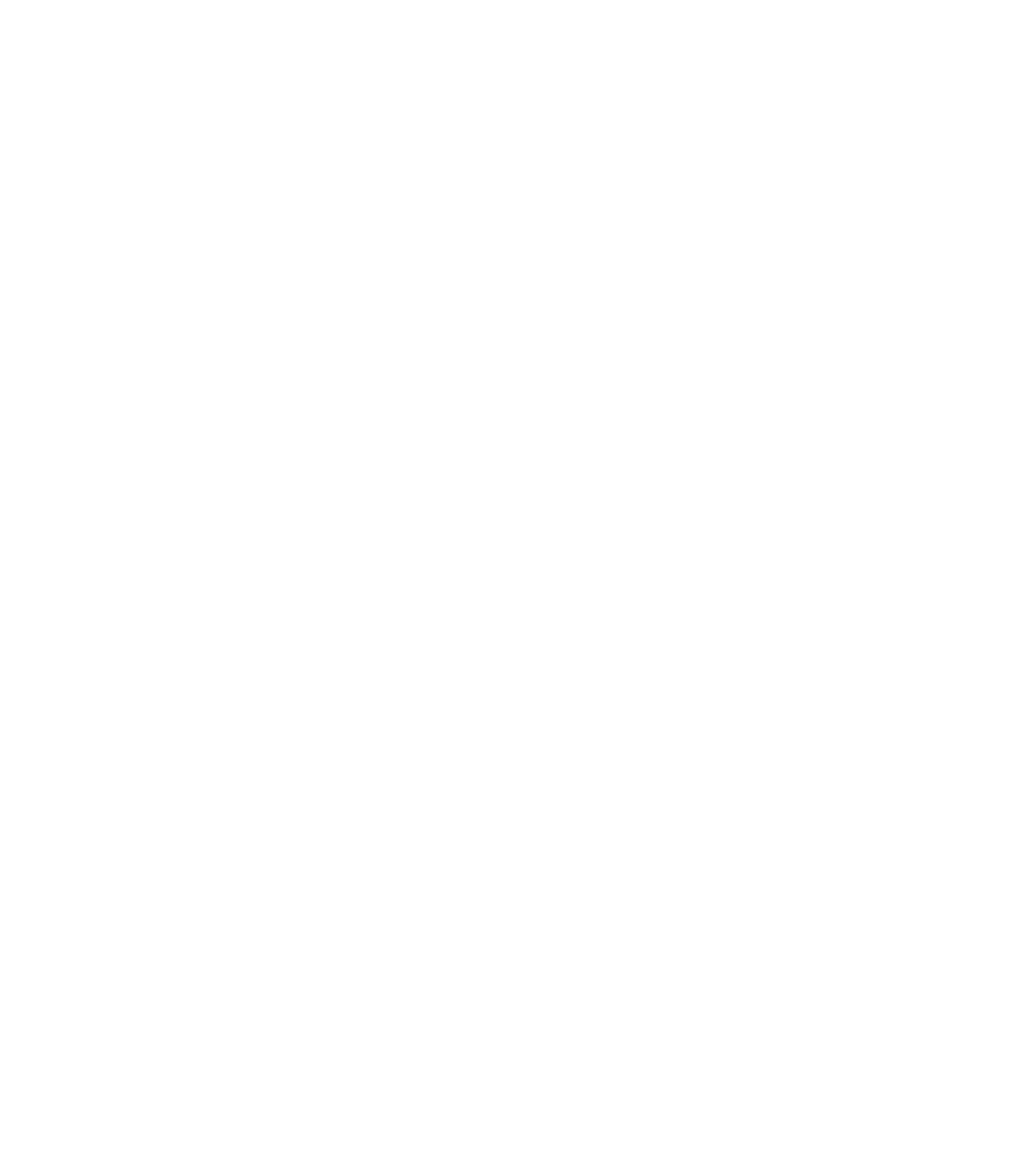
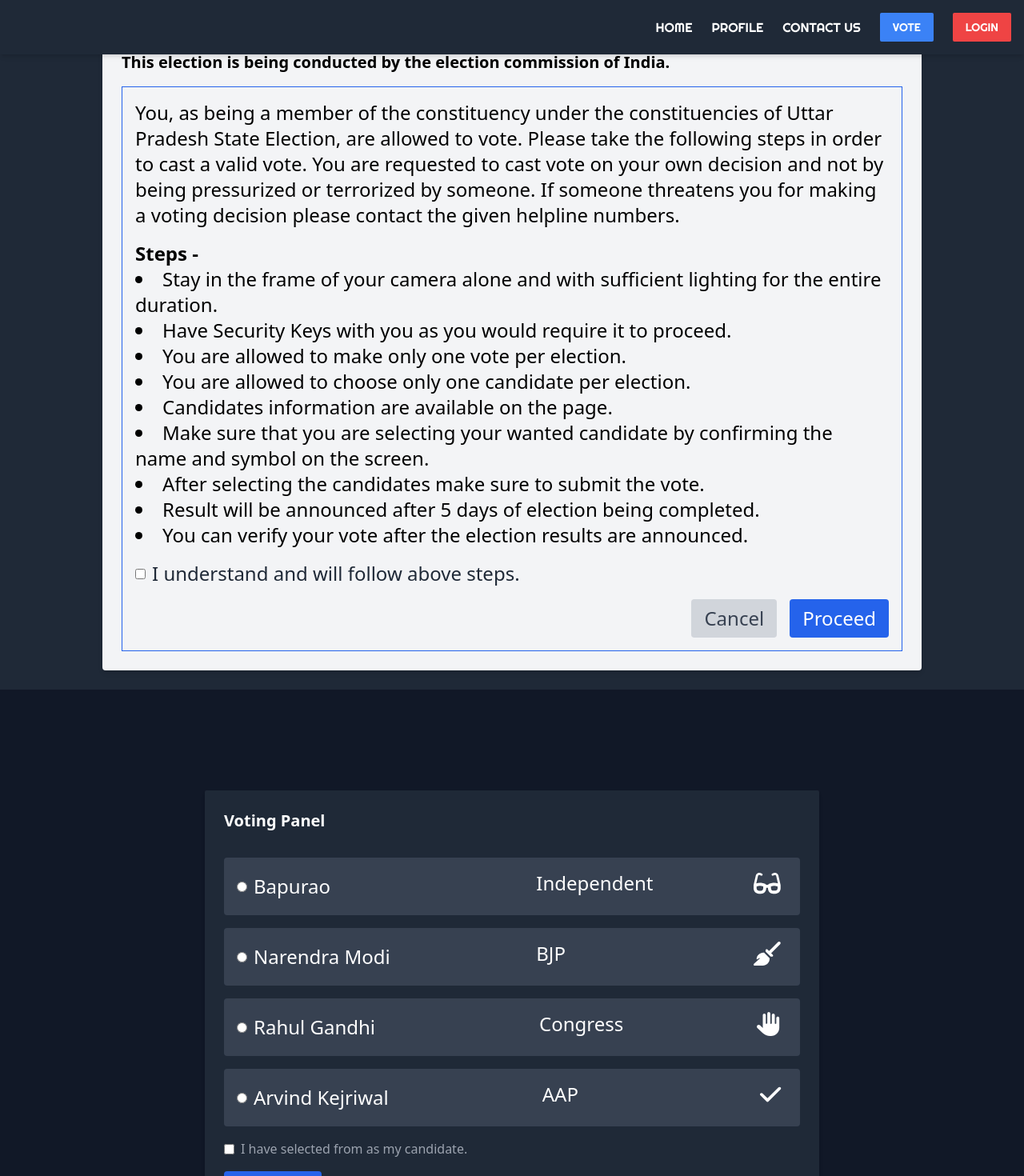
Before and after one commit to afzaljadoon/myfyp, a React (Create React App) app: page /voting in a window 1280 px wide. Before the commit this address had no page. Shown: the top 1470 px of the page at 80% size. Before the commit the page ends 800 px from the top, so only its background shows below. Built offline with nearby package versions, Linux system fonts and the light colour scheme.

Commit message:
Added some other components

```diff
--- a/package.json
+++ b/package.json
@@ -3,6 +3,9 @@
   "version": "0.1.0",
   "private": true,
   "dependencies": {
+    "@fortawesome/fontawesome-svg-core": "^6.6.0",
+    "@fortawesome/free-solid-svg-icons": "^6.6.0",
+    "@fortawesome/react-fontawesome": "^0.2.2",
     "@testing-library/jest-dom": "^5.17.0",
     "@testing-library/react": "^13.4.0",
     "@testing-library/user-event": "^13.5.0",
--- a/src/App.js
+++ b/src/App.js
@@ -4,6 +4,7 @@
 import Login from './components/Login'
 import Contact from './components/Contact'
 import Proelection from './components/Proelection'
+import Voting from './components/Voting'
 import React from 'react';
 
 function App() {
@@ -18,7 +19,7 @@
         <Route path="/contact" element={<Contact />} />
         <Route path="/login" element={<Login />} />
         <Route path="/proelection" element={<Proelection />} />
-        {/* <Route path="/voting" element={<Voting />} /> */}
+        <Route path="/voting" element={<Voting />} />
 
         </Routes>
     </div>
--- /dev/null
+++ b/src/components/Rules.js
@@ -0,0 +1,69 @@
+import React from 'react';
+
+const Rules = () => {
+  return (
+    <div className="min-h-screen bg-gray-800 flex flex-col items-center justify-center p-6">
+      <div className="bg-gray-100 p-6 rounded shadow-md w-full max-w-5xl text-lg sm:text-xl lg:text-2xl">
+        <h1 className="text-base sm:text-lg lg:text-xl font-bold mb-4 mt-4">
+          This election is being conducted by the election commission of India.
+        </h1>
+        <div className="border border-blue-600 p-4">
+          <p className="mb-4">
+            You, as being a member of the constituency under the constituencies
+            of Uttar Pradesh State Election, are allowed to vote. Please take
+            the following steps in order to cast a valid vote. You are requested
+            to cast vote on your own decision and not by being pressurized or
+            terrorized by someone. If someone threatens you for making a voting
+            decision please contact the given helpline numbers.
+          </p>
+          <p className="font-semibold">Steps -</p>
+          <ul className="list-disc list-inside mb-4">
+            <li>
+              Stay in the frame of your camera alone and with sufficient
+              lighting for the entire duration.
+            </li>
+            <li>
+              Have Security Keys with you as you would require it to proceed.
+            </li>
+            <li>You are allowed to make only one vote per election.</li>
+            <li>You are allowed to choose only one candidate per election.</li>
+            <li>Candidates information are available on the page.</li>
+            <li>
+              Make sure that you are selecting your wanted candidate by
+              confirming the name and symbol on the screen.
+            </li>
+            <li>
+              After selecting the candidates make sure to submit the vote.
+            </li>
+            <li>
+              Result will be announced after 5 days of election being completed.
+            </li>
+            <li>
+              You can verify your vote after the election results are announced.
+            </li>
+          </ul>
+          <div className="flex items-center mb-4">
+            <input
+              type="checkbox"
+              className="mr-2"
+              id="understand"
+            />
+            <label htmlFor="understand" className="text-gray-800">
+              I understand and will follow above steps.
+            </label>
+          </div>
+          <div className="flex flex-col sm:flex-row justify-end space-y-4 sm:space-y-0 sm:space-x-4">
+            <button className="bg-gray-300 text-gray-700 px-4 py-2 rounded w-full sm:w-auto">
+              Cancel
+            </button>
+            <button className="bg-blue-600 text-white px-4 py-2 rounded w-full sm:w-auto">
+              Proceed
+            </button>
+          </div>
+        </div>
+      </div>
+    </div>
+  );
+};
+
+export default Rules;
--- /dev/null
+++ b/src/components/Voting.js
@@ -0,0 +1,18 @@
+import React from 'react'
+import Rules from './Rules'
+import Votingpanel from './Votingpanel'
+import Footer from './Footer';
+import Header from './Header';
+
+const Voting = () => {
+  return (
+    <div>
+      <Header />
+      <Rules />
+      <Votingpanel />
+      <Footer />
+    </div>
+  )
+}
+
+export default Voting
--- /dev/null
+++ b/src/components/Votingpanel.js
@@ -0,0 +1,119 @@
+import React, { useState } from 'react';
+import { FontAwesomeIcon } from '@fortawesome/react-fontawesome';
+import { faCheck, faGlasses } from '@fortawesome/free-solid-svg-icons';
+import { faBroom, faHandPaper } from '@fortawesome/free-solid-svg-icons';
+
+const candidates = [
+  {
+    name: 'Bapurao',
+    party: 'Independent',
+    details: {
+      name: 'Bapurao Ganpatrao Apte',
+      age: 58,
+      party: 'Independent',
+      education: 'BA (English Hons.)',
+    },
+    icon: faGlasses,
+  },
+  {
+    name: 'Narendra Modi',
+    party: 'BJP',
+    details:{
+        name: "Narendra Damodardas Modi",
+        age: 73,
+        party: "Bharatiya Janta Party",
+        education: "M.A (Political Science from Gujarat University.)",
+    },
+    icon: faBroom,
+  },
+  {
+    name: 'Rahul Gandhi',
+    party: 'Congress',
+    details:{
+        name: "Rahul Rajiv Gandhi",
+        age: 52,
+        party: "Indian National Congress",
+        education: "M.Phil (Trinity College, Cambridge in 1995)",
+    },
+    icon: faHandPaper,
+  },
+  {
+    name: 'Arvind Kejriwal',
+    party: 'AAP',
+    details:{
+        name: "Arvind Kerjriwal",
+        age: 56,
+        party: "Aam Aadmi Party",
+        education: "B.S (Mechanical Engineering From The Indian Institute of Technology, Kharagpur)",
+    },
+    icon: faCheck,
+  },
+];
+
+const VotingPanel = () => {
+  const [selectedCandidate, setSelectedCandidate] = useState(null);
+
+  return (
+    <div className="min-h-screen bg-gray-900 flex flex-col items-center justify-center p-4 sm:p-6">
+      <div className="bg-gray-800 text-white text-lg sm:text-xl lg:text-2xl p-4 sm:p-6 rounded-sm shadow-md w-full max-w-2xl lg:max-w-3xl">
+        <h1 className="text-base sm:text-lg lg:text-xl font-bold mb-4">Voting Panel</h1>
+        <div className="mb-8">
+          {selectedCandidate && (
+            <div className="bg-gray-700 p-4 rounded mb-4">
+              <h2 className="font-bold mb-2 flex justify-between">
+                <span>{selectedCandidate.name}</span>
+                <span>{selectedCandidate.party}</span>
+                <FontAwesomeIcon icon={selectedCandidate.icon} size="lg" />
+              </h2>
+              <p>Name: {selectedCandidate.details.name}</p>
+              <p>Age: {selectedCandidate.details.age}</p>
+              <p>Party: {selectedCandidate.details.party}</p>
+              <p>Education: {selectedCandidate.details.education}</p>
+            </div>
+          )}
+        </div>
+        {candidates.map((candidate, index) => (
+          <div
+            key={index}
+            className={`flex flex-col sm:flex-row items-center justify-between p-4 mb-4 rounded cursor-pointer ${
+              selectedCandidate?.name === candidate.name
+                ? 'bg-blue-700'
+                : 'bg-gray-700'
+            }`}
+            onClick={() => setSelectedCandidate(candidate)}
+          >
+            <div className="flex items-center">
+              <input
+                type="radio"
+                name="candidate"
+                className="mr-2"
+                checked={selectedCandidate?.name === candidate.name}
+                readOnly
+              />
+              <span>{candidate.name}</span>
+            </div>
+            <div className="flex flex-col sm:flex-row sm:items-center m-2 sm:mt-0">
+              <span className="flex items-center md:w-40 md:mr-28 sm:mr-8">{candidate.party}</span>
+              <FontAwesomeIcon className='mt-3 md:mt-0' icon={candidate.icon} size="lg" />
+            </div>
+          </div>
+        ))}
+        <div className="flex items-center mt-4">
+          <input type="checkbox" className="mr-2" />
+          <span className="text-gray-400 text-sm sm:text-base">
+            I have selected {selectedCandidate?.name} from{' '}
+            {selectedCandidate?.party} as my candidate.
+          </span>
+        </div>
+        <button
+          className="bg-blue-600 text-white px-4 py-2 rounded mt-4 w-full sm:w-auto"
+          disabled={!selectedCandidate}
+        >
+          SUBMIT
+        </button>
+      </div>
+    </div>
+  );
+};
+
+export default VotingPanel;
```
Also changed, not shown: 1 other file (tests, documents, lock files or other folders).
